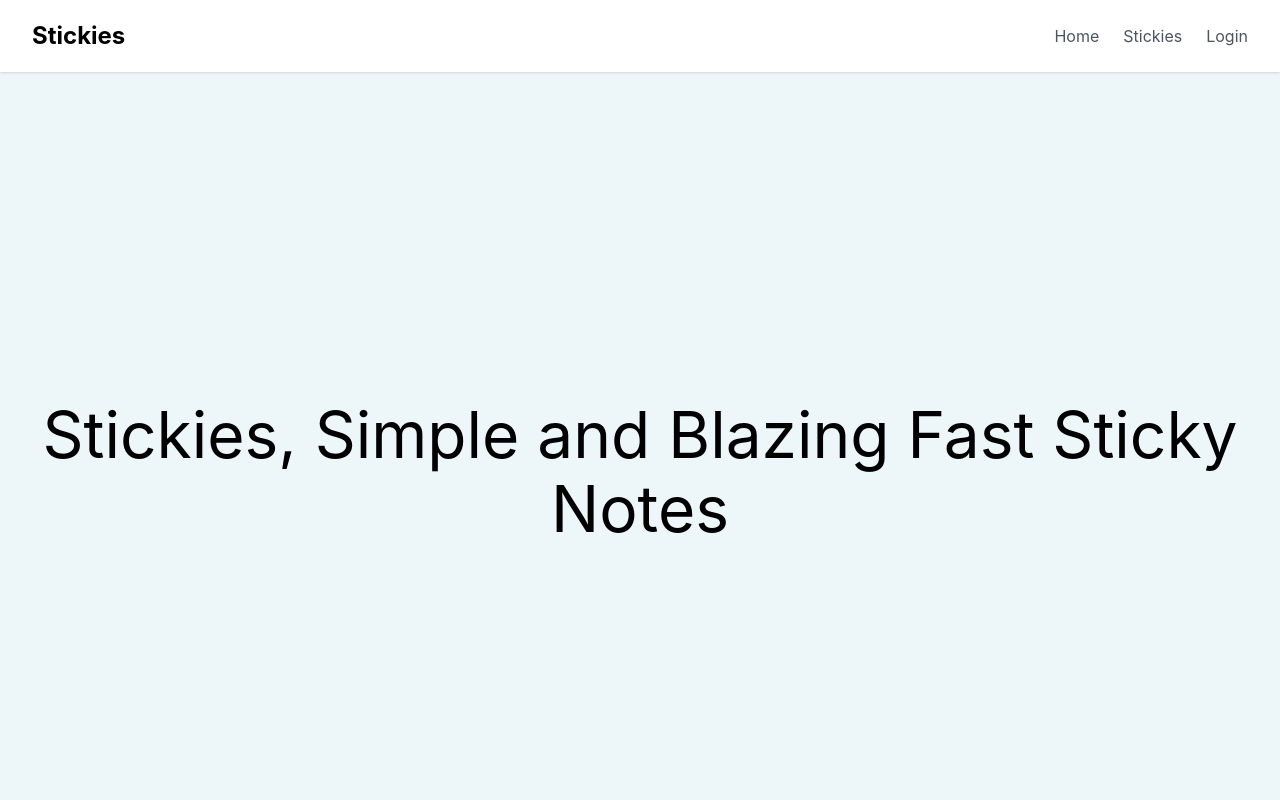
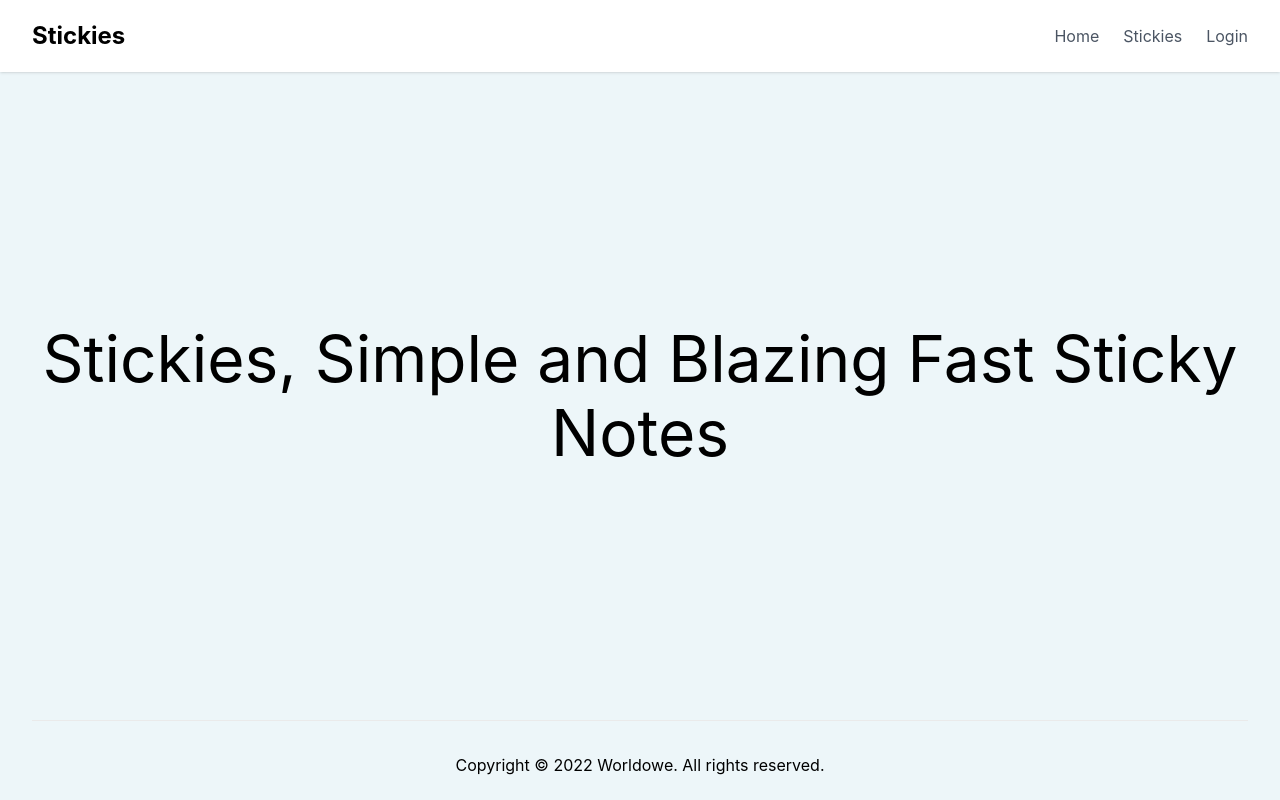
Before and after one commit to giangvubinhng/stickies, a Next.js app: page / in a window 1280 px wide. Shown: the top 800 px of the page. Built offline with nearby package versions, Linux system fonts and the light colour scheme; no server answers.

Commit message:
ready for prod

```diff
--- a/pages/index.tsx
+++ b/pages/index.tsx
@@ -1,6 +1,5 @@
 import type { NextPage } from 'next'
 import Head from 'next/head'
-import Image from 'next/image'
 import styles from '@/styles/Home.module.css'
 
 const Home: NextPage = () => {
@@ -14,17 +13,17 @@ const Home: NextPage = () => {
 
       <main className={styles.main}>
         <h1 className={styles.title}>
-          <a>Stickies, Simple and Blazing Fast Sticky Notes</a>
+          Stickies, Simple and Blazing Fast Sticky Notes
         </h1>
       </main>
 
       <footer className={styles.footer}>
         <a
-          href="https://vercel.com?utm_source=create-next-app&utm_medium=default-template&utm_campaign=create-next-app"
+          href="https://worldowe.com"
           target="_blank"
           rel="noopener noreferrer"
         >
-          Copyright{' '}Worldowe
+          Copyright ©{' '} 2022 Worldowe. All rights reserved.
           {/* <span className={styles.logo}>
             <Image src="/vercel.svg" alt="Vercel Logo" width={72} height={16} />
           </span> */}
--- a/styles/Home.module.css
+++ b/styles/Home.module.css
@@ -3,7 +3,7 @@
 }
 
 .main {
-  min-height: 100vh;
+  min-height: 81vh;
   padding: 4rem 0;
   flex: 1;
   display: flex;
```
Also changed, not shown: package.json (+9 -1 lines), 1 other file (tests, documents, lock files or other folders).
